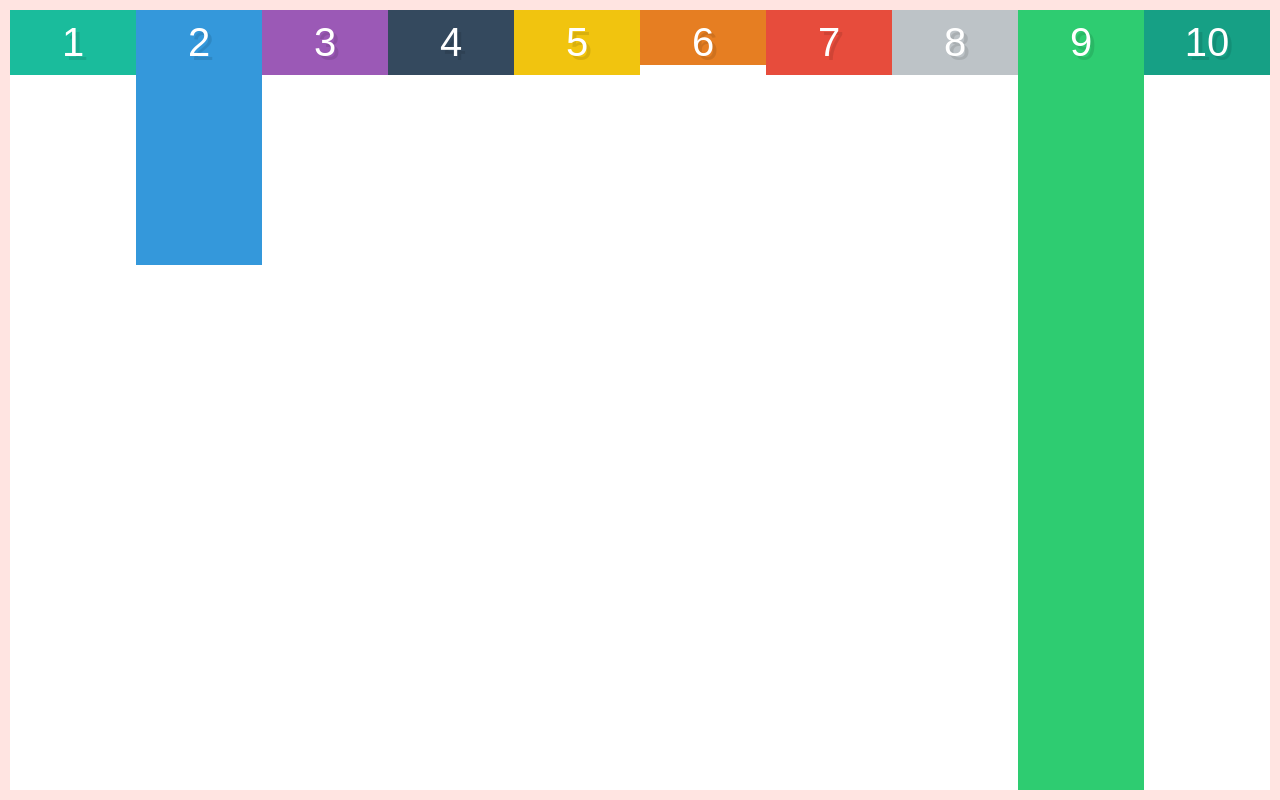
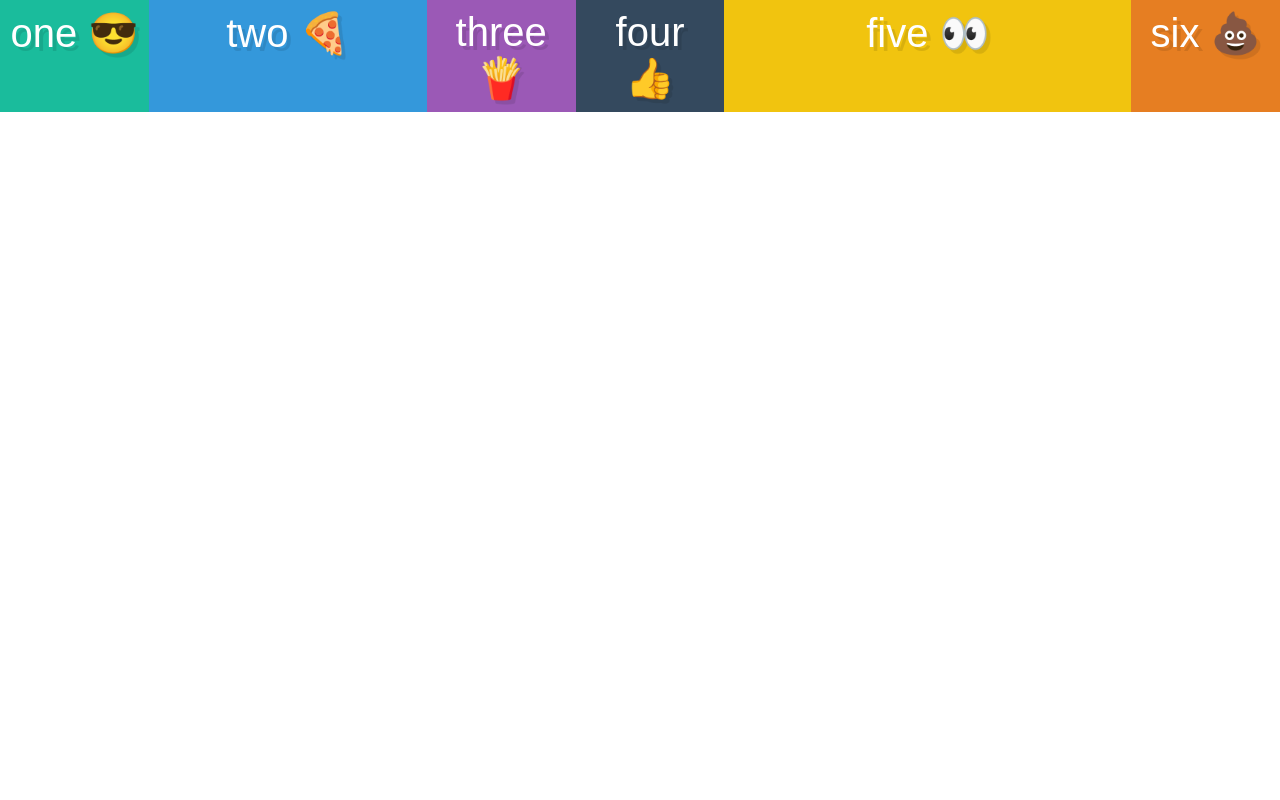
Before and after one commit to robkondrat/flex-direction, a plain HTML site: page index.html in a window 1280 px wide. Drawn offline with Linux system fonts and the light colour scheme.

Commit message:
understanding flexbox sizing with the flex property

```diff
--- a/index.html
+++ b/index.html
@@ -8,16 +8,12 @@
 <body>
 
   <div class="container">
-    <div class="box box1">1</div>
-    <div class="box box2">2</div>
-    <div class="box box3">3</div>
-    <div class="box box4">4</div>
-    <div class="box box5">5</div>
-    <div class="box box6">6</div>
-    <div class="box box7">7</div>
-    <div class="box box8">8</div>
-    <div class="box box9">9</div>
-    <div class="box box10">10</div>
+    <div class="box box1">one 😎</div>
+    <div class="box box2">two 🍕</div>
+    <div class="box box3">three 🍟</div>
+    <div class="box box4">four 👍</div>
+    <div class="box box5">five 👀</div>
+    <div class="box box6">six 💩</div>
   </div>
 
 </body>
--- a/style.css
+++ b/style.css
@@ -31,23 +31,16 @@ input[type=reset],input[type=submit]{-webkit-appearance:button;cursor:pointer;}b
 /* We start writing out flexbox here. The above is just page setup */
 .container {
   display: flex;
-  border: 10px solid mistyrose;
-  height: 100vh;
-  align-items:flex-start;
 }
 
 .box {
-  width: 33.33333%;
-}
-.box2 {
-  padding-bottom: 200px;
+  flex:1;
 }
 
-.box6 {
-  padding-bottom:0;
+.box2 {
+  flex:2;
 }
 
-.box9 {
-  padding-bottom: 50px;
-  align-self:stretch;
+.box5 {
+  flex:3;
 }
```
